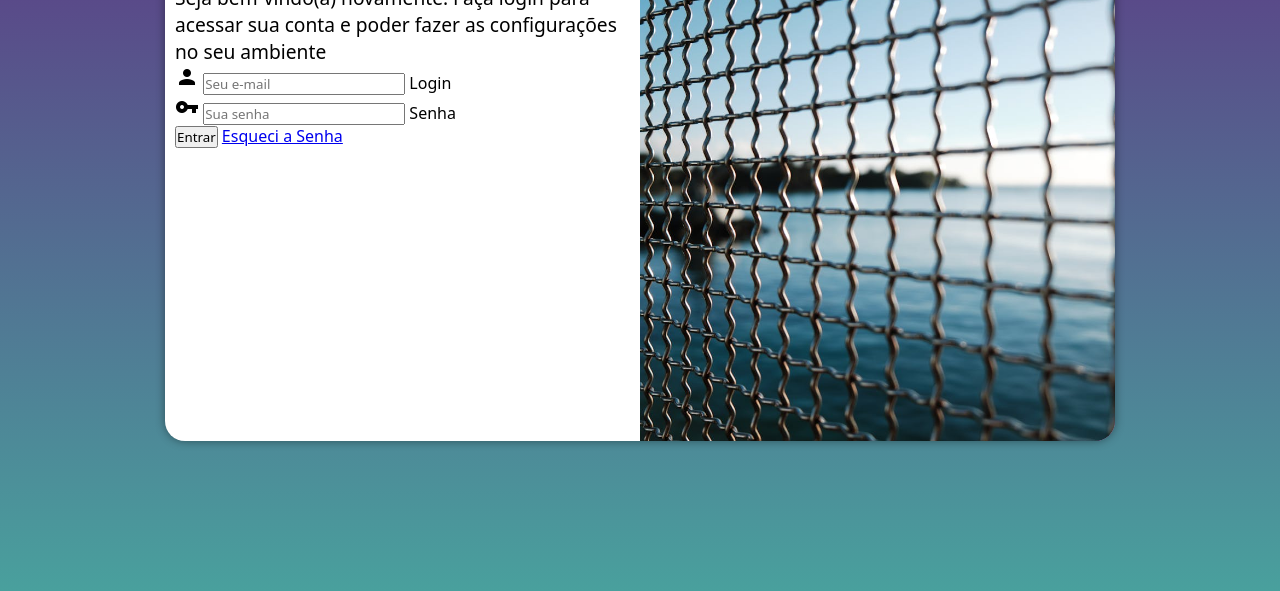
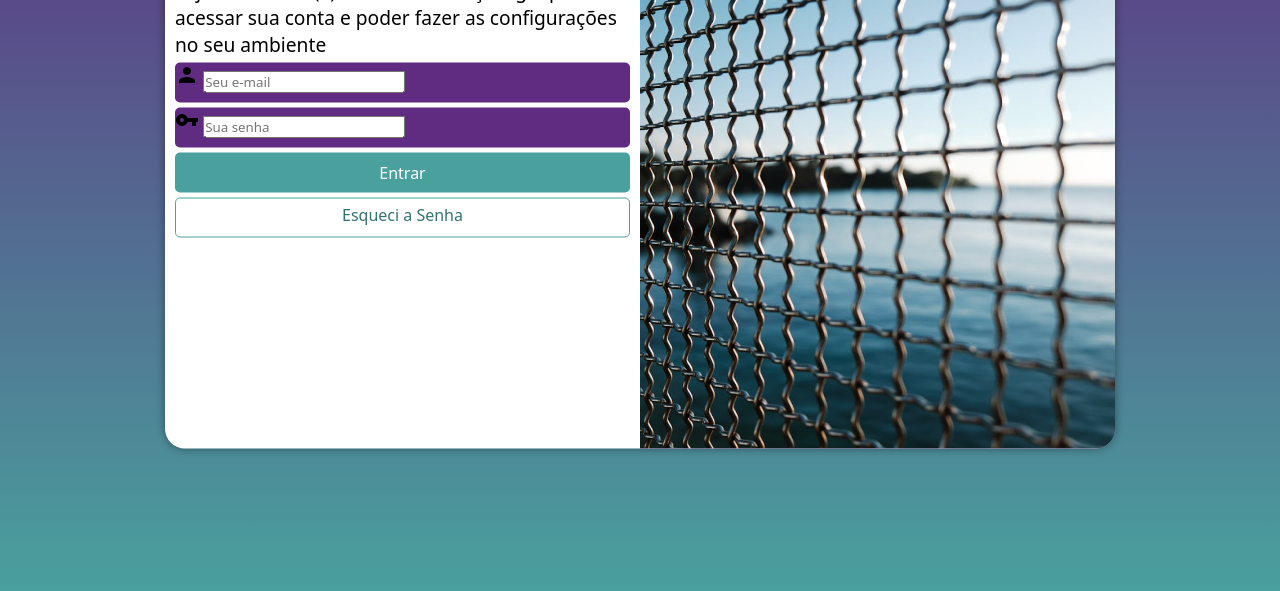
Before and after one commit to joaovitor6213/Projeto-login, a plain HTML site: page index.html in a window 1280 px wide. Shown: the part 209-800 px from the top of the page. Drawn offline with Linux system fonts and the light colour scheme.

Commit message:
estamos terminando

```diff
--- a/estilos/style.css
+++ b/estilos/style.css
@@ -35,7 +35,7 @@ section#login {
 
     background-color: white;
     width: 250px;
-    height: 500px;
+    height: 515px;
     border-radius: 20px;
     box-shadow: 0px 0px 10px rgba(0, 0, 0, 0.416);
 
@@ -56,5 +56,53 @@ section#login > div#formulario {
 
 div#formulario > p {
     font-size: 0.8em;
+}
 
+form > div.campo {
+    background-color: #5f2c82;
+    display: block;
+    width: 100%;
+    height: 40px;
+    border-radius: 5px;
+    margin: 5px 0px;
 }
+
+
+div.campo > label {
+    display: none;
+}
+
+form > input[type=submit] {
+    display: block;
+    font-size: 1em;
+    width: 100%;
+    height: 40px;
+    background-color: #49a09d;
+    color: white;
+    border: none;
+    border-radius: 5px;
+    cursor: pointer;
+}
+
+form > input[type=submit]:hover {
+    background-color: #347472;
+}
+
+form > a.botao {
+    display: block;
+    text-align: center;
+    font-size: 1em;
+    width: 100%;
+    height: 40px;
+    padding-top: 5px;
+    margin-top: 5px;
+    background-color: white;
+    color: #347472;
+    border: 1px solid #49a09d;
+    border-radius: 5px;
+    text-decoration: none;
+}
+
+form > a.botao:hover {
+    background-color: #58c0bc;
+}
--- a/index.html
+++ b/index.html
@@ -26,11 +26,11 @@
                     <div class="campo">
                         <i class="material-icons">vpn_key</i>
                         <input type="password" name="senha" id="isenha" placeholder="Sua senha" autocomplete="current-password" riquired minlength="8" maxlength="16">
-                         <label for="isenha">Senha</label>
+                        <label for="isenha">Senha</label>
                     </div>
 
                     <input type="submit" value="Entrar">
-                    <a href="esqueci.html">
+                    <a href="esqueci.html" class="botao">
                         Esqueci a Senha
                     </a>
 
```
